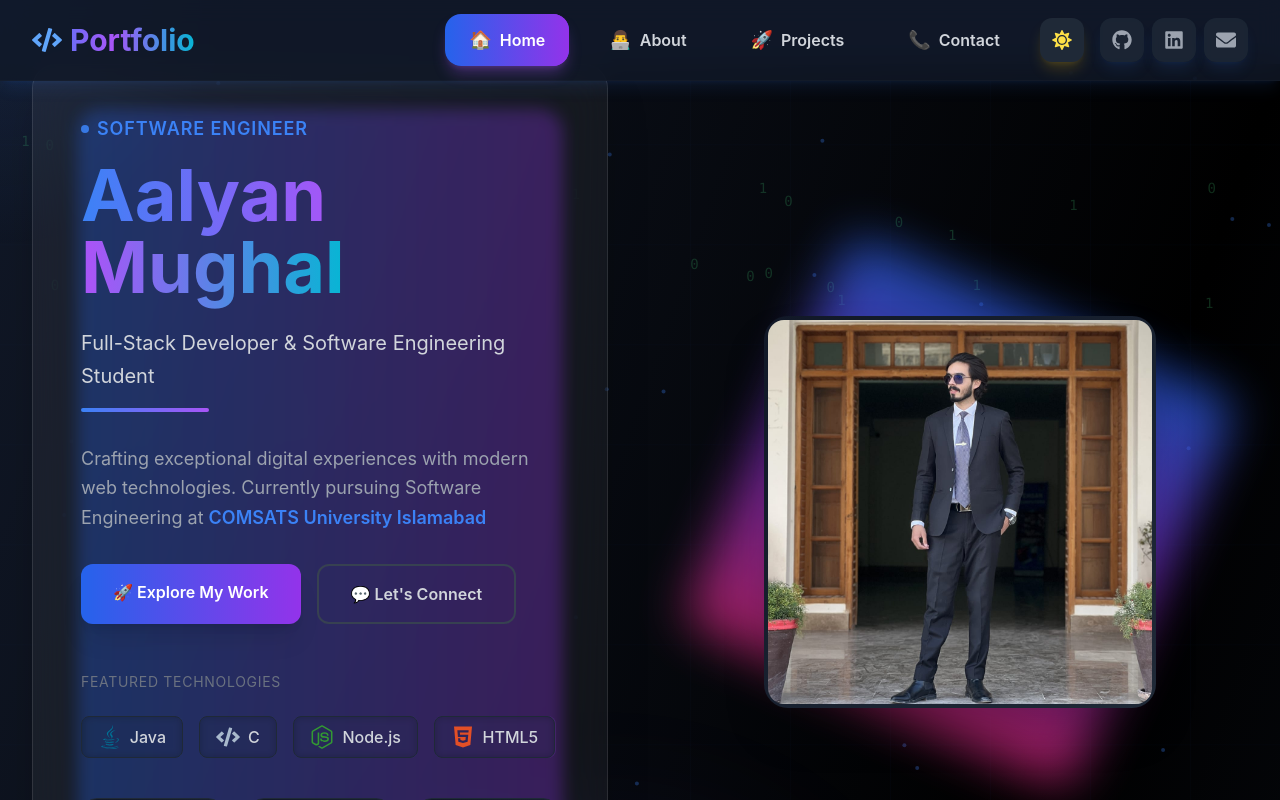
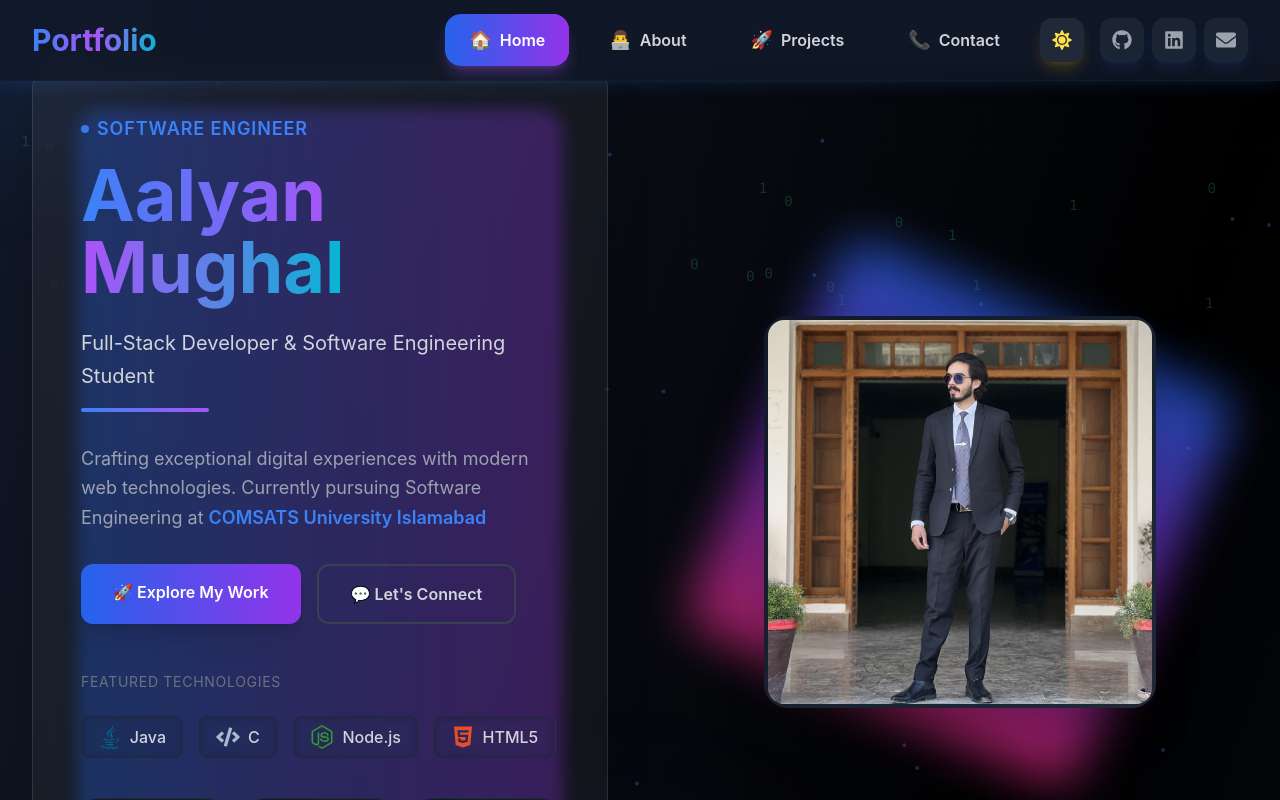
Before and after one commit to allayanmughal/Portfolio, a React (Create React App) app: page / in a window 1280 px wide. Shown: the top 800 px of the page. Built offline with nearby package versions, Linux system fonts and the light colour scheme.

Commit message:
Navbar updated with dark mode feature

```diff
--- a/src/components/common/Navbar.jsx
+++ b/src/components/common/Navbar.jsx
@@ -94,7 +94,7 @@ const Navbar = () => {
                 to="/"
                 className="text-3xl font-bold bg-gradient-to-r from-blue-500 via-purple-500 to-cyan-500 bg-clip-text text-transparent relative flex items-center gap-2"
               >
-                <FaCode className="text-blue-400" />
+                {/* <FaCode className="text-blue-400" />w */}
                 <span>Portfolio</span>
                 <motion.div
                   className="absolute bottom-0 left-0 w-0 h-1 bg-gradient-to-r from-blue-500 to-purple-500 group-hover:w-full transition-all duration-500"
```
